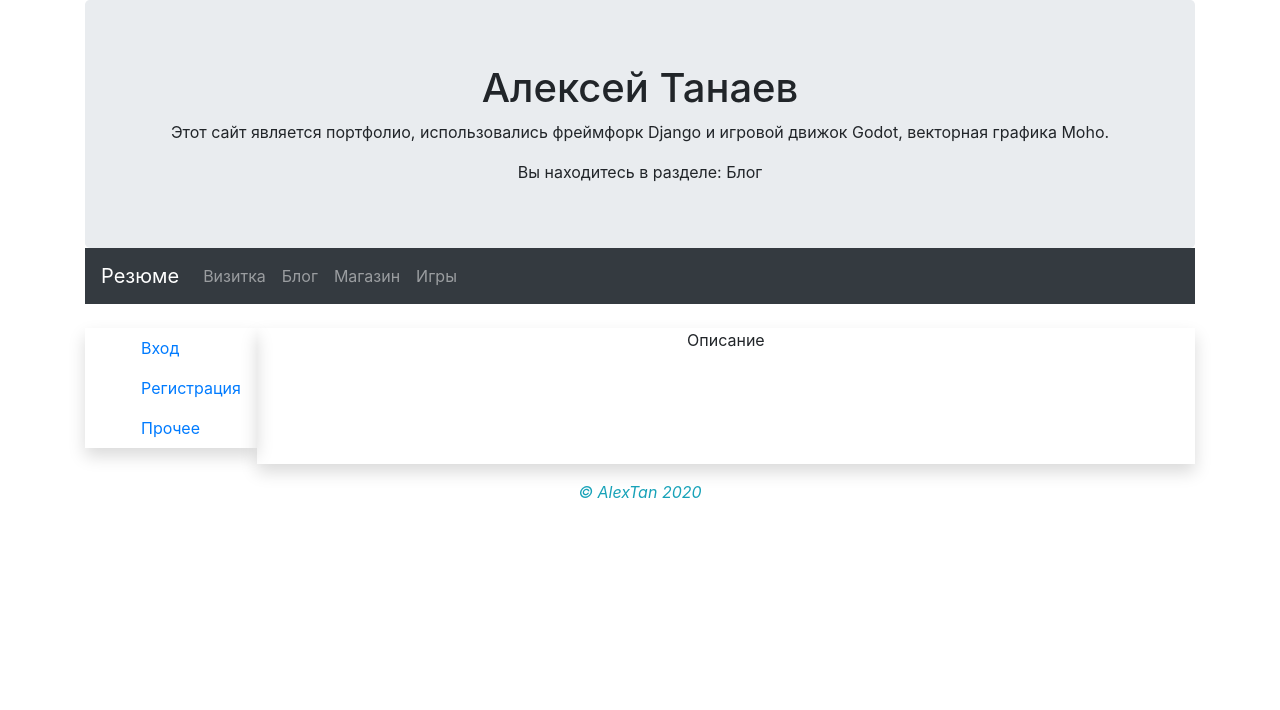
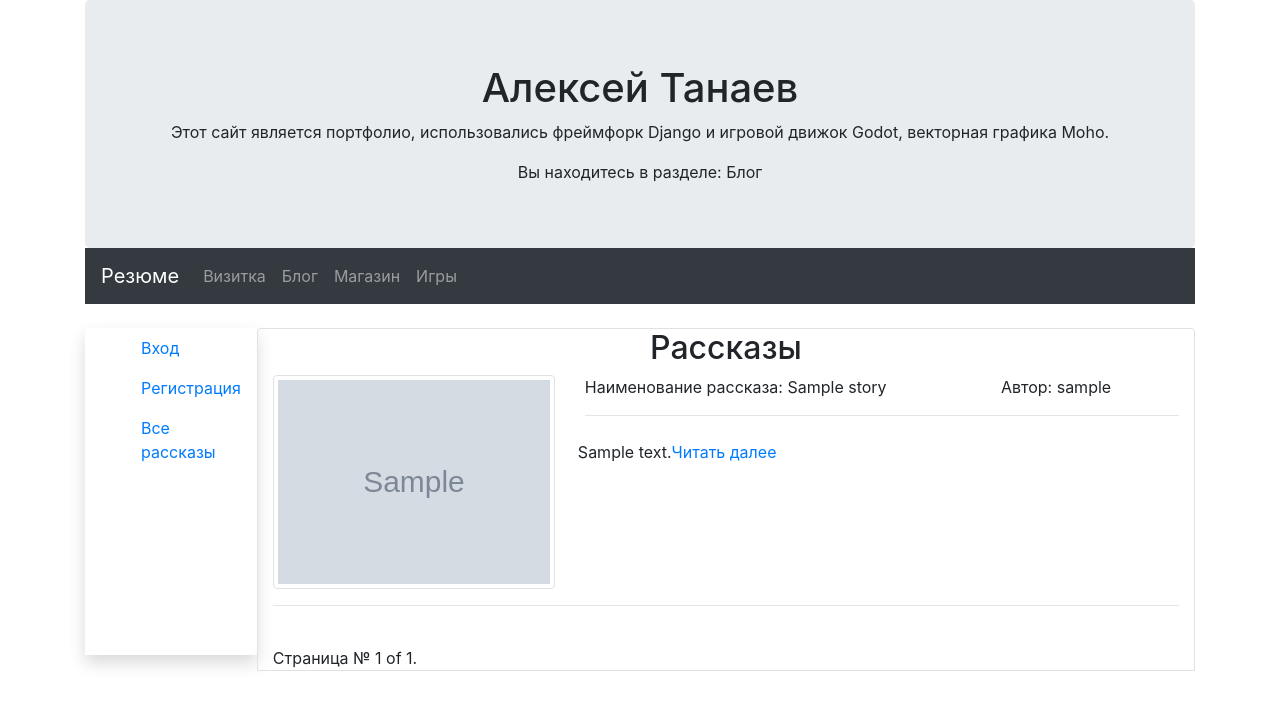
Before and after one commit to AlexTanS/portflio, a Django app: page /blog/ in a window 1280 px wide. Shown: the top 710 px of the page. Run offline with Django 3.2, Linux system fonts and the light colour scheme; tables that the repository leaves empty hold one stand-in row (values such as "Sample post"); grey boxes marked "Sample" are stand-in pictures; some libraries are stand-ins or nearby versions.

Commit message:
Add page "story" and functional

```diff
--- a/blog/models.py
+++ b/blog/models.py
@@ -29,6 +29,11 @@
     image_story = models.ImageField(upload_to=get_timestamp_path, blank=True,
                                     verbose_name="Обложка")
 
+    # returns username from User by primary key
+    # [rus] возвращает username из User по первичному ключу
+    def get_author(self, parent_id):
+        return User.objects.get(id=parent_id).username
+
     class Meta:
         verbose_name = "Рассказ"
         verbose_name_plural = "Рассказы"
--- a/blog/templates/blog.html
+++ b/blog/templates/blog.html
@@ -1,7 +1,10 @@
 {% extends 'layout/base.html' %}
+{% load bootstrap4 %}
+
 
 {% block title %}Блог писателей{% endblock %}
 {% block namepage %}Блог{% endblock %}
+
 {% block content %}
     <br>
     <div class="d-flex flex-row">
@@ -15,17 +18,63 @@
             {% else %}
                 <li class="nav-link"><a href="{% url 'blog:login' %}">Вход</a></li>
                 <li class="nav-link"><a href="{% url 'blog:register' %}">Регистрация</a></li>
-                    <li class="nav-link"><a href="#">Прочее</a></li>
+                <li class="nav-link"><a href="{% url 'blog:blog' %}">Все рассказы</a></li>
             {% endif %}
         </ul>
 
-        <!-- FIXME сделать список из рассказов и пагинатор, максимум 10 рассказов -->
-
     {% block include_content %}
-            <div class="shadow w-100">
-                    <p class="text-center">Описание</p>
+        <div class="container border rounded-top">
+            <div class="row">
+                <div class="col-sm">
+                    <h2 align="center">Рассказы</h2>
+                </div>
+            </div>
+            <div class="row">
+                <div class="col-sm">
+                    {% for s in stories %}
+                        <div class="row">
+                            <div class="col-sm-4">
+                                <img src="{{ s.image_story.url }}" class="img-thumbnail" alt="Иллюстрация к рассказу {{ s.title_story }}">
+                            </div>
+                            <div class="col-sm-8">
+                                <div class="row">
+                                    <div class="col-sm-8">
+                                        Наименование рассказа: {{ s.title_story }}
+                                    </div>
+                                    <div class="col-sm-4">
+                                        Автор: {{ s.get_author }} {{s.stories }}
+                                    </div>
+                                </div>
+                                <hr>
+                                <div class="row p-2">
+                                    {{ s.text_small }} <a href="{% url "blog:page_story" id_story=s.id %}">Читать далее</a>
+                                </div>
+                            </div>
+                        </div>
+                        <hr><br>
+                    {% endfor %}
+                </div>
+            </div>
+            <div class="row">
+                <div class="col">
+                    <div class="pagination">
+                        <span class="step-links">
+                            {% if page.has_previous %}
+                                <a href="?page=1">&laquo; first</a>
+                                <a href="?page={{ page.previous_page_number }}">previous</a>
+                            {% endif %}
+                            <span class="current">
+                                Страница № {{ page.number }} of {{ page.paginator.num_pages }}.
+                            </span>
+                            {% if page_obj.has_next %}
+                                <a href="?page={{ page.next_page_number }}">next</a>
+                                <a href="?page={{ page.paginator.num_pages }}">last &raquo;</a>
+                            {% endif %}
+                        </span>
+                    </div>
+                </div>
+            </div>
+        </div>
     </div>
     {% endblock %}
-
-    </div>
 {% endblock %}
--- a/blog/templates/story_add.html
+++ b/blog/templates/story_add.html
@@ -5,13 +5,11 @@
 
 {% block include_content %}
 <div class="shadow w-100 p-5" align="center">
-    <h2>Внесите данные.</h2><br>
+    <h2>Добавьте рассказ</h2><br>
     <form method="post" enctype="multipart/form-data">
         {% csrf_token %}
         {% bootstrap_form form layout="horizontal" %}
         {% buttons submit="Добавить" %}{% endbuttons %}
     </form>
 </div>
-
-
 {% endblock %}
--- a/blog/urls.py
+++ b/blog/urls.py
@@ -1,7 +1,7 @@
 from django.urls import path, include
 
 from .views import blog, profile, BlogLoginView, BlogLogoutView, RegisterUserView, RegisterDoneView
-from .views import add_story
+from .views import add_story, page_story, story_done
 
 
 app_name = "blog"
@@ -10,8 +10,10 @@
     path("accounts/register/done/", RegisterDoneView.as_view(), name="register_done"),
     path("accounts/register/", RegisterUserView.as_view(), name="register"),
     path("accounts/logout/", BlogLogoutView.as_view(), name="logout"),  # log out of account
-    path("accounts/profile/", profile, name="profile"),  # page 'my_story'
+    path("accounts/profile/", profile, name="profile"),
     path("accounts/login/", BlogLoginView.as_view(), name="login"),  # page 'login'
     path("add_story/", add_story, name="add_story"),  # page 'add_story'
+    path("page_story/<id_story>", page_story, name="page_story"),  # page "page_story"
+    path("story_done", story_done, name="story_done"),  # page "story_done"
     path("", blog, name="blog"),  # home page 'blog'
 ]
--- a/blog/utilites.py
+++ b/blog/utilites.py
@@ -15,8 +15,8 @@
 # FIXME !!!!!!!!!!!!!!!!!!!!!!!!! НЕ СОЗДАВАТЬ ОБЪЕКТОВ МОДЕЛИ "Story"
 def thousand_characters(file):
     with open(file, "r", encoding="utf-8") as f:
-        temp = f.read()[:1000]
-    return temp
+        temp = f.read()[:100]
+    return temp + "..."
 
 
 # returns the file name in the format: "time.file_extension" (7672886.txt)
--- a/blog/views.py
+++ b/blog/views.py
@@ -7,15 +7,30 @@
 from django.views.generic.base import TemplateView
 from django.contrib.auth.models import User
 from django.urls import reverse_lazy
+from django.core.paginator import Paginator
 
 from .models import Story
 from .forms import StoryForm
+from .utilites import thousand_characters
 
 
-#  blog home page
-# [rus] главная страница блога
+#  blog home page - all stories with the paginator
+# [rus] главная страница блога - показываются все рассказы с пагинатором
 def blog(request):
-    return render(request, 'blog.html')
+    # users = User.objects.all()  # get users
+    strs = Story.objects.get_queryset().order_by("id")  # get stories
+    paginator = Paginator(strs, 4)  # create paginator
+
+    # Determining the page number for the paginator
+    # [rus] Определение номера страницы для пагинатора
+    if "page" in request.GET:
+        page_number = request.GET["page"]
+    else:
+        page_number = 1
+
+    page = paginator.get_page(page_number)  # get obj Page
+    context = {"page": page, "stories": page.object_list}
+    return render(request, 'blog.html', context)
 
 
 # the page controller 'login'
@@ -53,33 +68,31 @@
 
 # Adding a new story
 # [rus] Добавление нового рассказа
-# @login_required
 def add_story(request):
     if request.method == "POST":
         form = StoryForm(request.POST, request.FILES)  # the form accepts post and files requests
         if form.is_valid():
             s = form.save(commit=False)  # saving a form
             s.stories = request.user # adding the "stories" field to the form
-            s.save()  # saving a record to a database
-            return redirect("blog:blog")
+            s.text_small = s.text_file.read().decode("utf-8")[:200] + "..."  # adding the "text_small" field to the form
+            # s.save()  # saving a record to a database
+            return redirect("blog:story_done")  # status=302
         else:
-            form = StoryForm()  # empty form
+            form = StoryForm(request.POST, request.FILES)  # empty form
     else:
         form = StoryForm()  # empty form
-    return render(request, "story_add.html", {"form": form})
+    context = {"form": form}
+    return render(request, "story_add.html", context)
 
+# displays a message about the successful addition of the story
+# [rus] выводит сообщение об успешном добавлении рассказа
+def story_done(request):
+    return render(request, "story_done.html")
 
-# def add_story(request):
-#     if request.method == "POST":
-#         form = StoryForm(request.POST, request.FILES)
-#         if form.is_valid():
-#             print("+++")
-#             # form.save()
-#         else:
-#             print("НЕВАЛИДНО")
-#             print(form.errors)
-#             print(form.cleaned_data)
-#     else:
-#         form = StoryForm()
-#     context = {"form": form}
-#     return render(request, "story_add.html", context)
+# Story Page
+# [rus] Страница рассказа
+def page_story(request, id_story):
+    story = Story.objects.get(id=id_story)
+    text = story.text_file.read().decode("utf-8")
+    context = {"story": story, "text": text}
+    return render(request, "page_story.html", context)
--- a/main/templates/layout/base.html
+++ b/main/templates/layout/base.html
@@ -55,8 +55,14 @@
     {% bootstrap_javascript jquery="full" %}
 </body>
 
-<footer>
-    <p class="text-center text-info pt-3 font-italic">&copy; AlexTan 2020</p>
-</footer>
+{#<div class="container">#}
+{#    <div class="row">#}
+{#        <div class="col">#}
+{#            <footer class="modal-footer">#}
+{#                <p class="text-center text-info pt-3 font-italic">&copy; AlexTan 2020</p>#}
+{#            </footer>#}
+{#        </div>#}
+{#    </div>#}
+{#</div>#}
 
 </html>
```
Also changed, not shown: blog/forms.py (+4 -4 lines), blog/templates/page_story.html (added, +26 -0 lines), blog/templates/story_done.html (added, +12 -0 lines), blog/validators.py (+10 -1 lines). Lines whose indentation alone changed are shown as unchanged.
